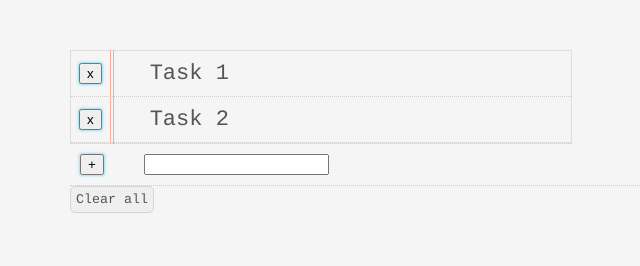
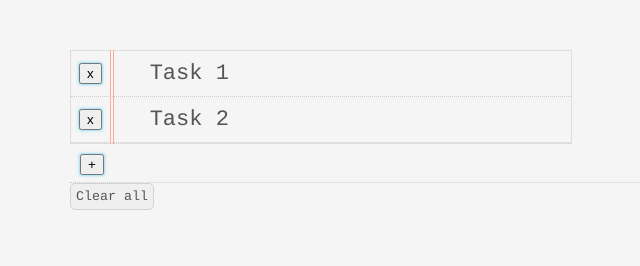
Before and after one commit to JennyGeryak/Check_list, a plain HTML site: page index.html in a window 1280 px wide. Shown: the whole page, without its empty margins (270-910 px from the left). Drawn offline with Linux system fonts and the light colour scheme.

Commit message:
working with input field

```diff
--- a/style/style.css
+++ b/style/style.css
@@ -64,3 +64,8 @@ div:nth-child(2) button{
 	float: left;
 	box-shadow: 0 0 3px rgba(81, 203, 238, 1);
 }
+#task_field{
+	background-color: #f5f5f5;
+	border: #f5f5f5 0px solid;
+	width: 400px;
+}
```
